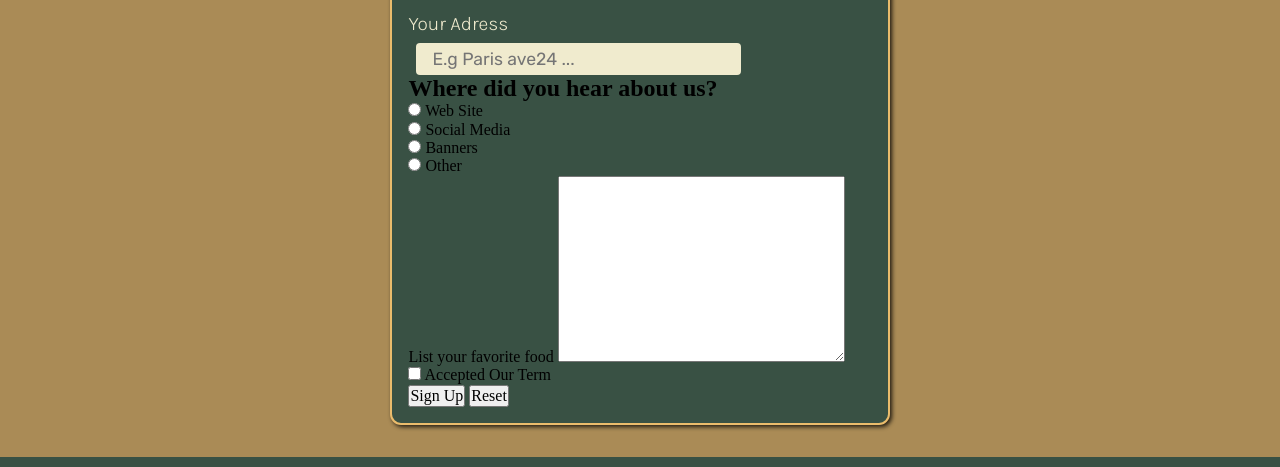
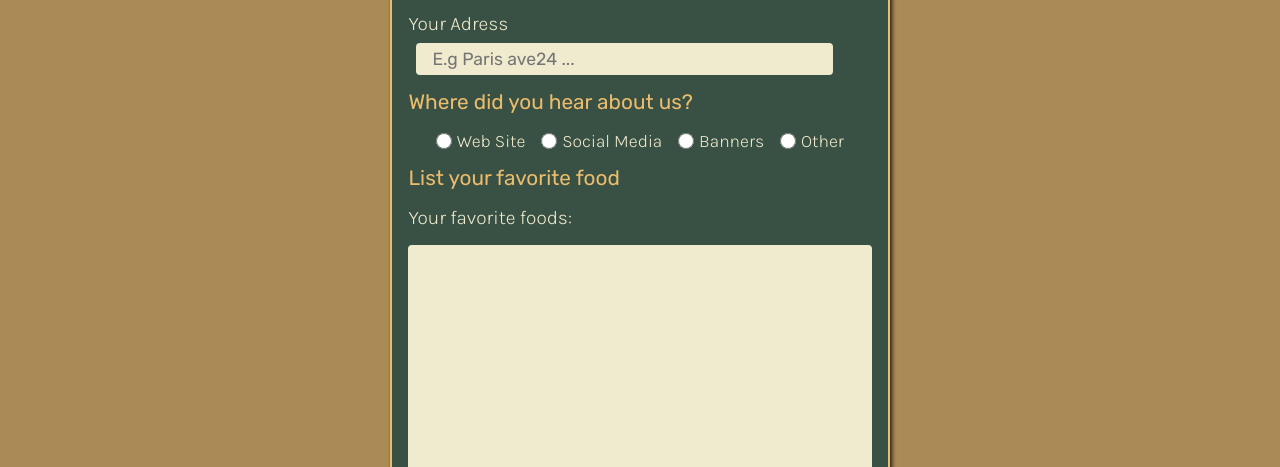
Before and after one commit to shahin76shaix/Deluxe-Food, a plain HTML site: page sign-up.html in a window 1280 px wide. Shown: the part 705-1172 px from the top of the page. Drawn offline with Linux system fonts and the light colour scheme.

Commit message:
finished sign-up.html and .css

```diff
--- a/sign-up.html
+++ b/sign-up.html
@@ -161,20 +161,23 @@
                     </li>
                     <li class="main__form__qna-a__item">
                         <input type="radio" name="qna-a" id="other" value="other" class="main__form__qna-a__item__radio">
-                        <label for="other" class="main__form__qna-a__item__radio">Other</label>
+                        <label for="other" class="main__form__qna-a__item__label">Other</label>
                     </li>
                 </ul>
             </section>
             <section class="main__form__message">
-                <label for="message" class="main__form__message___label">List your favorite food</label>
+                <h2 class="main__f0rm__message__title">List your favorite food</h2>
+                <label for="message" class="main__form__message___label">Your favorite foods:</label>
                 <textarea name="message" id="message" cols="30" rows="10" class="main__form__message___textarea"></textarea>
             </section>
             <section class="main__form__term">
                 <input type="checkbox" name="term" id="term" class="main__form__term__checkbox">
                 <label for="term" class="main__form__term__label">Accepted Our Term</label>
             </section>
-            <button type="submit" class="main__form__btn">Sign Up</button>
-            <button type="reset" class="main__form__btn">Reset</button>
+            <section class="main__form__btns">
+                <button type="submit" class="main__form__btn">Sign Up</button>
+                <button type="reset" class="main__form__btn">Reset</button>
+            </section>
         </form>
     </div>
     </main>
--- a/styles/sign-up.css
+++ b/styles/sign-up.css
@@ -36,6 +36,7 @@ html {
 }
 .main__form__info-a__item {
     margin-top: 1rem;
+    width: 90%;
 }
 .main__form__info-a__item__label {
     display: block;
@@ -43,10 +44,9 @@ html {
     font-family: var(--font-family-b);
     color: var(--color-d-200);
     font-size: 1.2rem;
-
 }
 .main__form__info-a__item__input {
-    width: 70%;
+    width: 100%;
     height: 1.8rem;
     background-color: var(--color-d-200);
     padding: 1rem;
@@ -65,47 +65,135 @@ html {
 }
 
 .main__form__qna-a {
-
 }
 .main__form__qna-a__title {
-
+    margin-top: 1rem;
+    font-family: var(--font-family-a);
+    color: rgb(235, 188, 108);
+    font-weight: 400;
+    font-size: 1.3rem;
 }
 .main__form__qna-a__items {
     margin: 0;
     padding: 0;
     list-style: none;
+    margin-top: 1rem;
+    display: flex;
+    flex-wrap: wrap;
+    justify-content: center;
 }
 .main__form__qna-a__item {
-
+    padding: 0 0.5rem;
+    display: flex;
+    align-items: center;
+    justify-content: center;
+}
+.main__form__qna-a__item:hover {
+    border-bottom: 2px solid var(--color-d-200);
 }
 .main__form__qna-a__item__label {
+    font-size: 1.1rem;
+    padding-left: 0.3rem;
+    color: var(--color-d-200);
+    font-family: var(--font-family-b);
 
 }
 .main__form__qna-a__item__radio {
 
 }
-.main__form__term {
-
-}
-.main__form__term__label {
-
+input[type=radio] {
+    border: 0px;
+    width: 1rem;
+    height: 1rem;
+    color: var(--color-d-200);
 }
 
 .main__form__message {
 
 }
+
+.main__f0rm__message__title {
+    margin-top: 1rem;
+    font-family: var(--font-family-a);
+    color: rgb(235, 188, 108);
+    font-weight: 400;
+    font-size: 1.3rem;
+}
+
 .main__form__message___label {
-
+    display: block;
+    display: block;
+    margin-bottom: 0.5rem;
+    font-family: var(--font-family-b);
+    color: var(--color-d-200);
+    font-size: 1.2rem;
+    margin-top: 1rem;
 }
 .main__form__message___textarea {
+    width: 100%;
+    background-color: var(--color-d-200);
+    border-radius: 4px;
+    border: none;
+    outline: none;
+    padding: 1rem;
+    font-family: var(--font-family-a);
+    font-size: 1.1rem;
+    color:rgba(0,0,0,0.8);
+    resize: vertical;
+    margin-top: 0.5rem;
+}
 
+.main__form__message___textarea:focus {
+    border: 3px solid rgb(128, 107, 72);
+    background-color: #ffff;
+}
+
+.main__form__term {
+    display: flex;
+    align-items: center;
+    justify-content: center;
+    margin: 1rem;
+}
+.main__form__term__label {
+    display: block;
+    font-family: var(--font-family-b);
+    color: var(--color-d-200);
+    font-size: 1.2rem;
+    margin-left: 0.3rem;
 }
 
 .main__form__term__checkbox {
 
 }
+
+.main__form__btns{
+    display: flex;
+    justify-content: space-around;
+    padding: 1.5rem;
+}
+
 .main__form__btn {
+    padding: 0.5rem 1.8rem;
+    cursor: pointer;
+    text-transform: uppercase;
+    border-radius: 3px;
+    border: none;
+    font-family: var(--font-family-c);
+    font-size: 1.5rem;
+    color: var(--color-a-720);
+    background-color: var(--color-d-200);
+    box-shadow: 2px 2px 4px rgba(0,0,0,0.8);
+    transition: 0.4s;
+}
 
+.main__form__btn:hover {
+    background-color: var(--color-a-720);
+    color: var(--color-d-200);
+}
+
+.main__form__btn:nth-child(2) {
+    background-color: rgb(236, 38, 38);
+    color: white;
 }
 
 @media screen and (max-width:1000px) {
```
